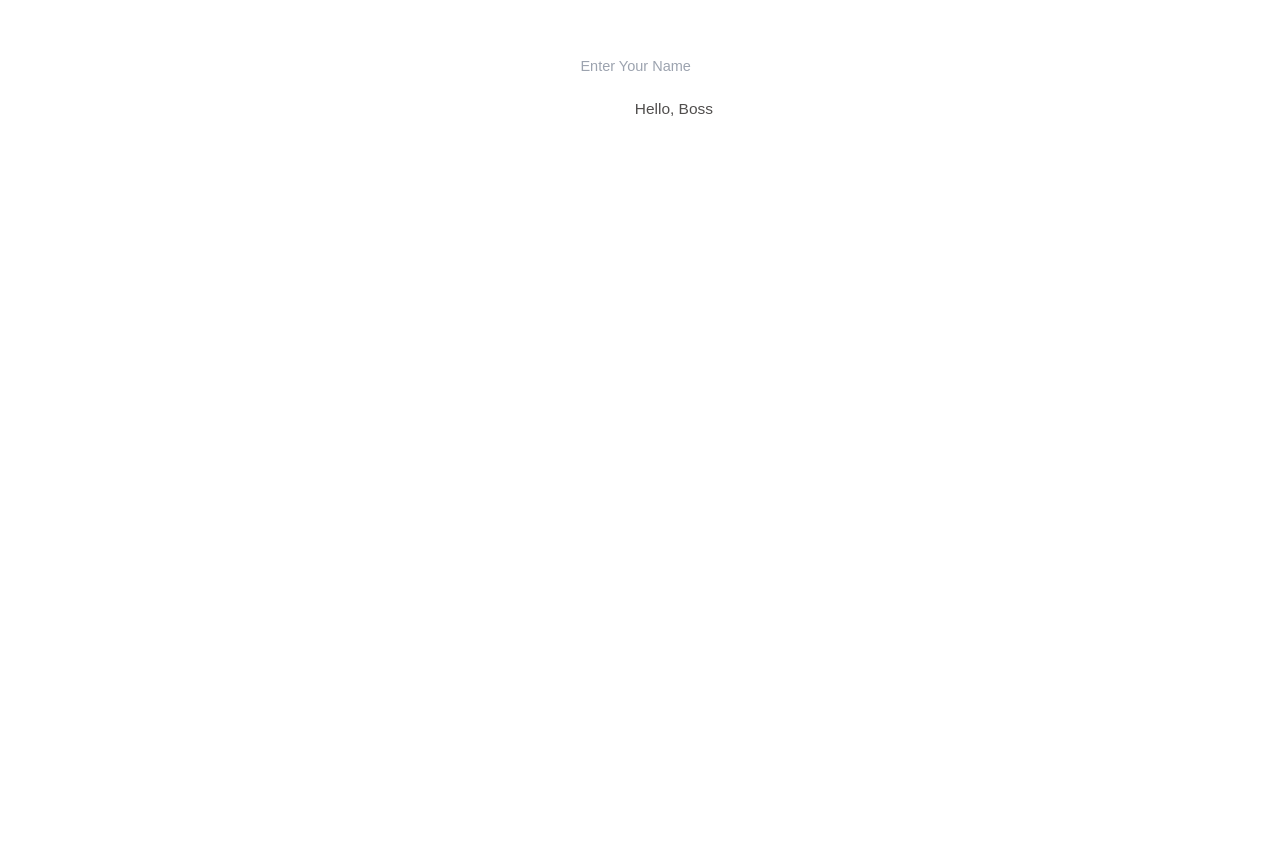
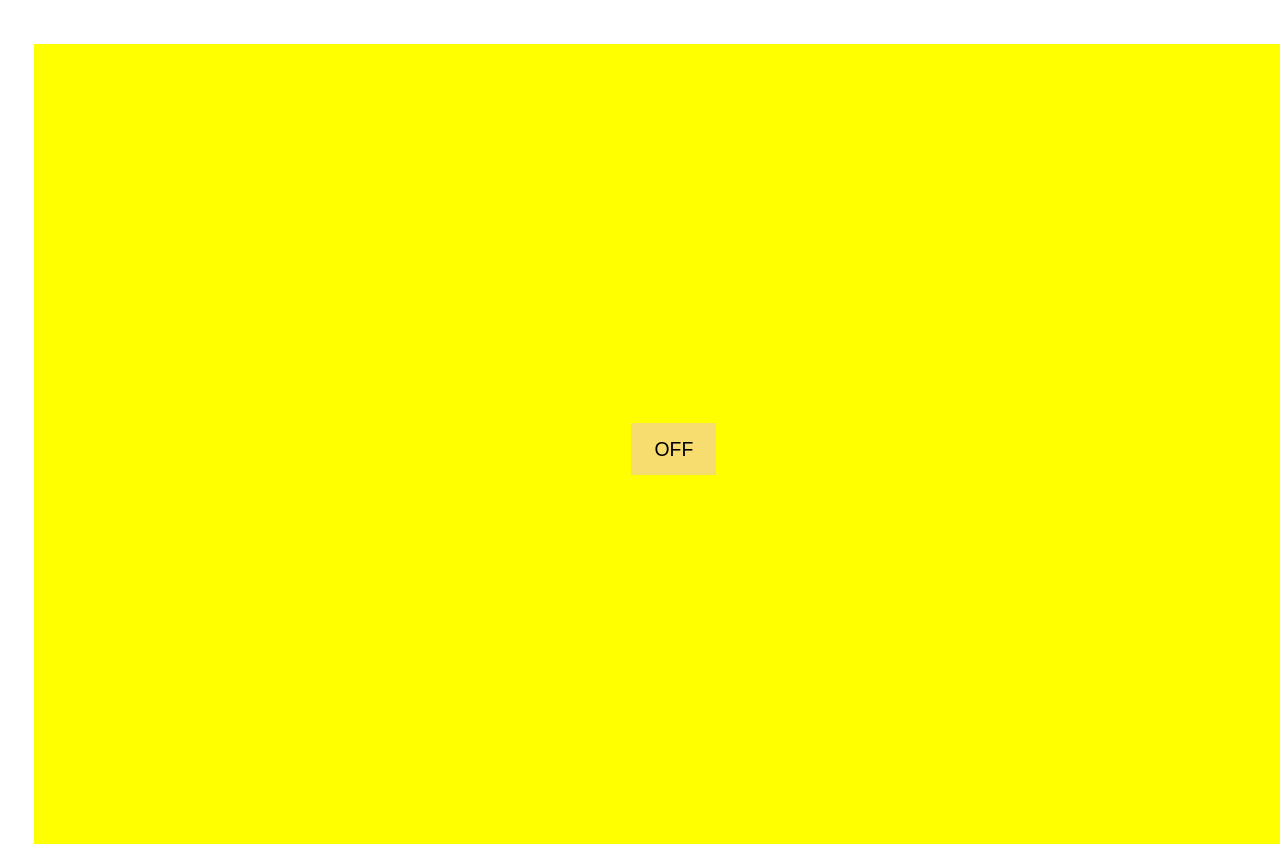
Before and after one commit to Meraj-Uddin-Malik/Complete-ReactJS, a React (Vite) app: page / in a window 1280 px wide. Shown: the top 844 px of the page. Before the commit the page ends 800 px from the top, so only its background shows below. Built offline with nearby package versions, Linux system fonts and the light colour scheme.

Commit message:
Implement ToggleSwitch component and update NameForm to include age input

```diff
--- a/src/App.jsx
+++ b/src/App.jsx
@@ -3,6 +3,7 @@ import React from "react";
 // import DrivedState from "./components/hooks/useState/UseStatePractice";
 import Counter from "./components/ReactHooks/useState/UseStatePractice_01";
 import NameForm from "./components/ReactHooks/useState/UseStatePractice_02";
+import ToggleSwitch from "./components/ReactHooks/useState/UseStatePractice_03";
 function App() {
   return (
     <section className="container">
@@ -10,7 +11,8 @@ function App() {
       <NetflixSeries /> */}
       {/* <DrivedState /> */}
       {/* <Counter /> */}
-      <NameForm />
+      {/* <NameForm /> */}
+      <ToggleSwitch />
     </section>
   );
 }
--- a/src/components/EV.css
+++ b/src/components/EV.css
@@ -1,5 +1,5 @@
 .main-div {
-    /* height: 80vh; */
+    height: 80vh;
     width: 100%;
     display: flex;
     flex-direction: column;
--- a/src/components/ReactHooks/useState/UseStatePractice_02.jsx
+++ b/src/components/ReactHooks/useState/UseStatePractice_02.jsx
@@ -3,6 +3,7 @@ import "../../EV.css";
 
 export default function NameForm() {
   const [name, setName] = useState("");
+  const [age, setAge] = useState("");
 
   return (
     <div className="main-div">
@@ -17,7 +18,19 @@ export default function NameForm() {
           fontSize: "1.5rem",
         }}
       />
+      <input
+        type="text"
+        placeholder="Enter Your DOB"
+        value={age}
+        onChange={(e) => setAge(e.target.value)}
+        style={{
+          padding: "1.3rem",
+          borderRadius: "1.5rem",
+          fontSize: "1.5rem",
+        }}
+      />
       <p style={{ marginTop: "1rem" }}>Hello, {name} Boss</p>
+      <p style={{ marginTop: "1rem" }}>Your Age Is: {age} Years Old</p>
     </div>
   );
 }
--- /dev/null
+++ b/src/components/ReactHooks/useState/UseStatePractice_03.jsx
@@ -0,0 +1,16 @@
+import { useState } from "react";
+import "../../EV.css";
+
+export default function ToggleSwitch() {
+  const [isOn, setIsOn] = useState(false);
+
+  const bgColor = isOn ? "green" : "yellow";
+
+  return (
+    <div className="main-div"
+      style={{ backgroundColor: bgColor, minHeight: "100vh", padding: "20px" }}
+    >
+      <button onClick={() => setIsOn(!isOn)}>{isOn ? "ON" : "OFF"}</button>
+    </div>
+  );
+}
```
